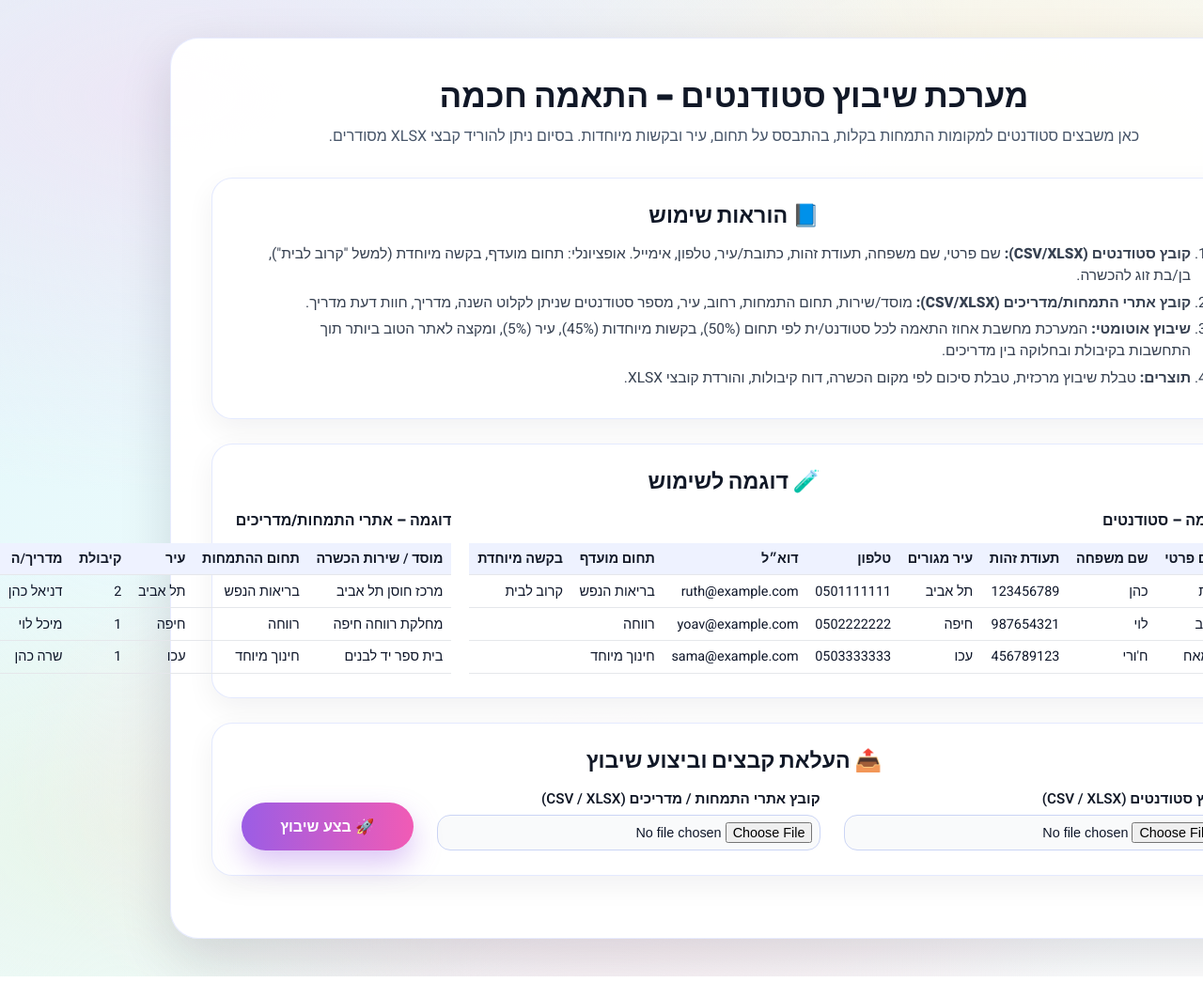
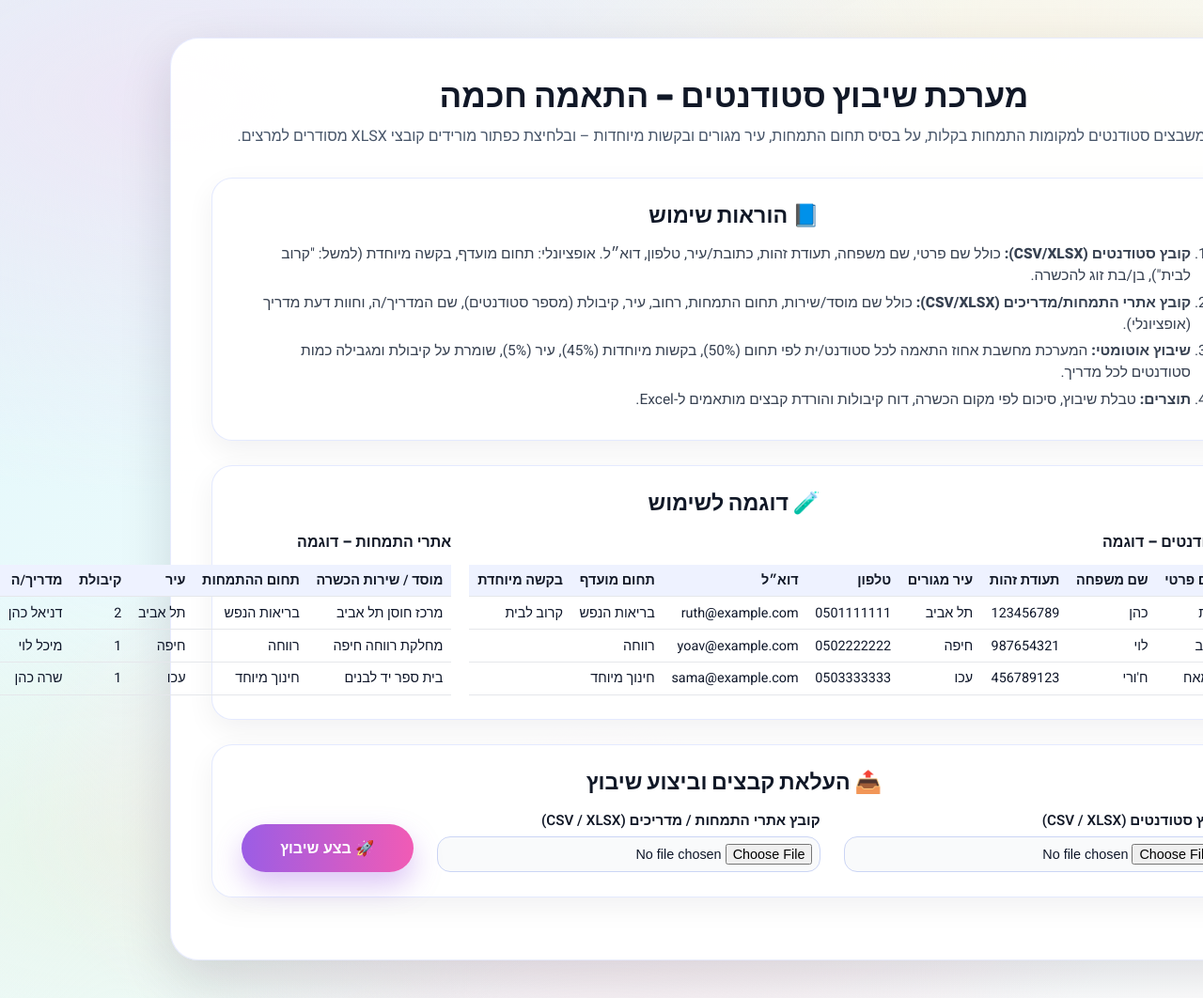
Before and after one commit to 1not2me/students-placement-lecturer, a Flask app: page / in a window 1280 px wide; the page is wider, and only the part inside the window is pictured. Shown: that part at 94% size. Before the commit the page ends 1039 px from the top of that part, so only its background shows below. Run offline with Flask 3, Linux system fonts and the light colour scheme.

Commit message:
Update index.html

```diff
--- a/templates/index.html
+++ b/templates/index.html
@@ -8,10 +8,11 @@
 <body>
 <div class="page-wrap">
 
+    <!-- כותרת ראשית -->
     <h1>מערכת שיבוץ סטודנטים – התאמה חכמה</h1>
     <p class="subtitle">
-        כאן משבצים סטודנטים למקומות התמחות בקלות, בהתבסס על תחום, עיר ובקשות מיוחדות.
-        בסיום ניתן להוריד קבצי XLSX מסודרים.
+        כאן משבצים סטודנטים למקומות התמחות בקלות, על בסיס תחום התמחות, עיר מגורים ובקשות מיוחדות –
+        ובלחיצת כפתור מורידים קובצי XLSX מסודרים למרצים.
     </p>
 
     <!-- הוראות שימוש -->
@@ -20,21 +21,22 @@
         <ol class="instructions">
             <li>
                 <strong>קובץ סטודנטים (CSV/XLSX):</strong>
-                שם פרטי, שם משפחה, תעודת זהות, כתובת/עיר, טלפון, אימייל.
-                אופציונלי: תחום מועדף, בקשה מיוחדת (למשל "קרוב לבית"), בן/בת זוג להכשרה.
+                כולל שם פרטי, שם משפחה, תעודת זהות, כתובת/עיר, טלפון, דוא״ל.
+                אופציונלי: תחום מועדף, בקשה מיוחדת (למשל: "קרוב לבית"), בן/בת זוג להכשרה.
             </li>
             <li>
                 <strong>קובץ אתרי התמחות/מדריכים (CSV/XLSX):</strong>
-                מוסד/שירות, תחום התמחות, רחוב, עיר, מספר סטודנטים שניתן לקלוט השנה, מדריך, חוות דעת מדריך.
+                כולל שם מוסד/שירות, תחום התמחות, רחוב, עיר, קיבולת (מספר סטודנטים), שם המדריך/ה,
+                וחוות דעת מדריך (אופציונלי).
             </li>
             <li>
                 <strong>שיבוץ אוטומטי:</strong>
                 המערכת מחשבת אחוז התאמה לכל סטודנט/ית לפי תחום (50%), בקשות מיוחדות (45%), עיר (5%),
-                ומקצה לאתר הטוב ביותר תוך התחשבות בקיבולת ובחלוקה בין מדריכים.
+                שומרת על קיבולת ומגבילה כמות סטודנטים לכל מדריך.
             </li>
             <li>
                 <strong>תוצרים:</strong>
-                טבלת שיבוץ מרכזית, טבלת סיכום לפי מקום הכשרה, דוח קיבולות, והורדת קובצי XLSX.
+                טבלת שיבוץ, סיכום לפי מקום הכשרה, דוח קיבולות והורדת קבצים מותאמים ל-Excel.
             </li>
         </ol>
     </section>
@@ -44,7 +46,7 @@
         <h2>🧪 דוגמה לשימוש</h2>
         <div class="examples">
             <div>
-                <h3>דוגמה – סטודנטים</h3>
+                <h3>סטודנטים – דוגמה</h3>
                 <div class="table-wrap small">
                     <table>
                         <thead>
@@ -62,22 +64,25 @@
                         <tbody>
                         <tr>
                             <td>רות</td><td>כהן</td><td>123456789</td><td>תל אביב</td>
-                            <td>0501111111</td><td>ruth@example.com</td><td>בריאות הנפש</td><td>קרוב לבית</td>
+                            <td>0501111111</td><td>ruth@example.com</td>
+                            <td>בריאות הנפש</td><td>קרוב לבית</td>
                         </tr>
                         <tr>
                             <td>יואב</td><td>לוי</td><td>987654321</td><td>חיפה</td>
-                            <td>0502222222</td><td>yoav@example.com</td><td>רווחה</td><td></td>
+                            <td>0502222222</td><td>yoav@example.com</td>
+                            <td>רווחה</td><td></td>
                         </tr>
                         <tr>
                             <td>סמאח</td><td>ח'ורי</td><td>456789123</td><td>עכו</td>
-                            <td>0503333333</td><td>sama@example.com</td><td>חינוך מיוחד</td><td></td>
+                            <td>0503333333</td><td>sama@example.com</td>
+                            <td>חינוך מיוחד</td><td></td>
                         </tr>
                         </tbody>
                     </table>
                 </div>
             </div>
             <div>
-                <h3>דוגמה – אתרי התמחות/מדריכים</h3>
+                <h3>אתרי התמחות – דוגמה</h3>
                 <div class="table-wrap small">
                     <table>
                         <thead>
@@ -106,7 +111,7 @@
         </div>
     </section>
 
-    <!-- העלאת קבצים וביצוע שיבוץ -->
+    <!-- העלאת קבצים + כפתור שיבוץ -->
     <section class="card">
         <h2>📤 העלאת קבצים וביצוע שיבוץ</h2>
         <form method="post" enctype="multipart/form-data" class="upload-form">
@@ -129,6 +134,7 @@
     </section>
 
     {% if results %}
+    <!-- תוצאות השיבוץ -->
     <section class="card">
         <h2>📊 תוצאות השיבוץ</h2>
         <div class="table-wrap">
@@ -166,6 +172,7 @@
     {% endif %}
 
     {% if expl_for_first %}
+    <!-- הסבר ציון לדוגמה -->
     <section class="card">
         <h2>🧩 הסבר ציון לדוגמה</h2>
         <p>
@@ -199,6 +206,7 @@
     {% endif %}
 
     {% if summary %}
+    <!-- סיכום לפי מקום הכשרה -->
     <section class="card">
         <h2>📝 טבלת סיכום לפי מקום הכשרה</h2>
         <div class="table-wrap">
@@ -232,6 +240,7 @@
     {% endif %}
 
     {% if capacities %}
+    <!-- דוח קיבולות -->
     <section class="card">
         <h2>🏷️ דוח קיבולות לפי מקום הכשרה</h2>
         <div class="table-wrap small">
```
